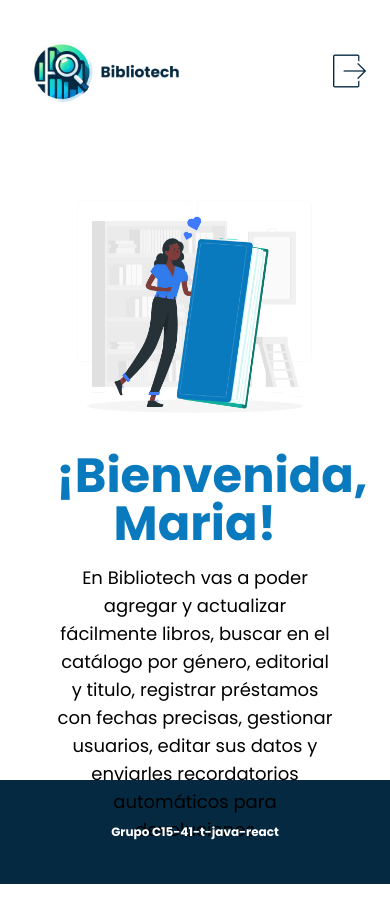
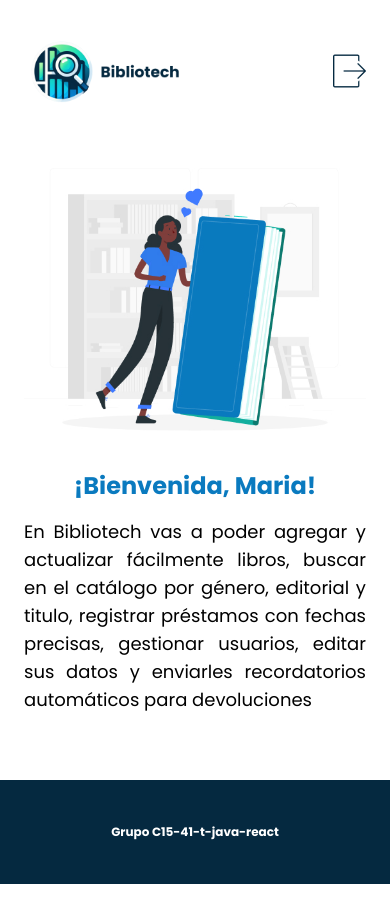
Before and after one commit to No-Country/c15-41-t-java-react, a React (Vite) app in the folder FrontEnd/: page / in a window 390 px wide. Both pictures are taken after typing "name@example.com", "Sample123" into the empty fields and a click on the button "Iniciar sesión". Built offline with nearby package versions, Linux system fonts and the light colour scheme.

Commit message:
Actualizado para responsive

```diff
--- a/FrontEnd/src/components/Home.tsx
+++ b/FrontEnd/src/components/Home.tsx
@@ -6,15 +6,15 @@ const Home: React.FC = () => {
   const { currentUser } = useUser()
 
   return (
-    <div className="mb-11 flex p-10 max-md:flex-col max-md:items-center">
-      <div className=" w-1/2 p-4 max-md:w-full max-md:text-center">
+    <div className="flex p-10 max-lg:p-2 max-md:flex-col max-md:items-center">
+      <div className="w-1/2 p-4 max-md:w-full max-md:text-center">
         <img src={imgHome} alt="Imagen de pagina Home" className="h-full w-full object-cover" />
       </div>
       <div className="w-1/2 flex-col p-4 px-4 max-md:w-full max-md:text-center">
-        <h1 className="mb-4 justify-items-start text-6xl font-bold text-blueLight max-md:text-5xl">
+        <h1 className="mb-4 justify-items-start text-6xl font-bold text-blueLight max-md:text-2xl">
           ¡Bienvenida, {currentUser.userName}!
         </h1>
-        <p className="text-lg">
+        <p className="text-justify text-lg">
           En Bibliotech vas a poder agregar y actualizar fácilmente libros, buscar en el catálogo
           por género, editorial y titulo, registrar préstamos con fechas precisas, gestionar
           usuarios, editar sus datos y enviarles recordatorios automáticos para devoluciones
```
